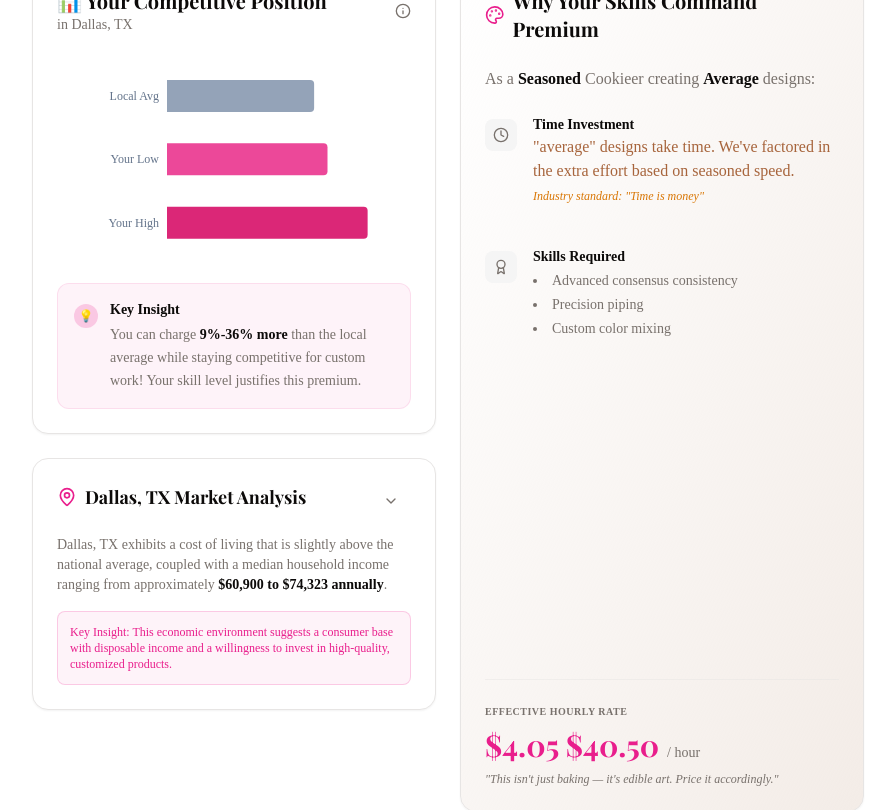
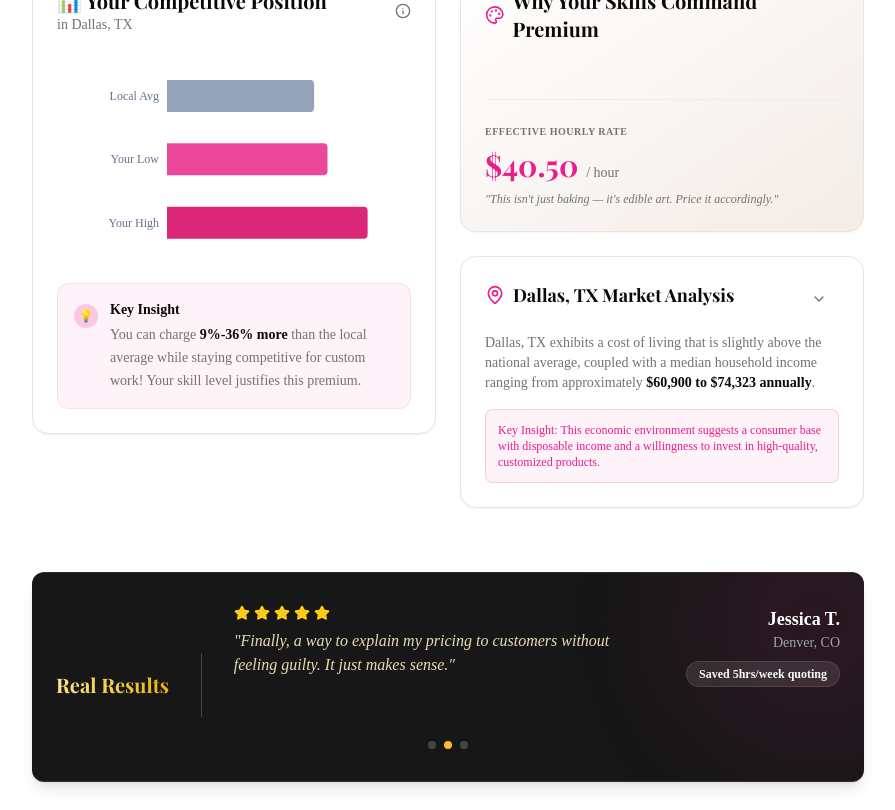
Before and after one commit to swiftautomators/Cookie_Lead_Magnet_one, a Next.js app: page /results/1 in a window 1280 px wide. Shown: the part 820-1630 px from the top of the page, without its empty margins (192-1087 px from the left). Built offline with nearby package versions, Linux system fonts and the light colour scheme; a web font is replaced by a local one.

Commit message:
Refine results page UI, email branding, and fix lint errors

```diff
--- a/app/(calculator)/page.tsx
+++ b/app/(calculator)/page.tsx
@@ -1,5 +1,4 @@
 import { HeroSection } from "@/components/calculator/landing/HeroSection";
-import { ScrollIndicator } from "@/components/calculator/landing/ScrollIndicator";
 
 export default function LandingPage() {
   return (
--- a/app/(calculator)/results/[id]/page.tsx
+++ b/app/(calculator)/results/[id]/page.tsx
@@ -1,21 +1,18 @@
-import { notFound } from "next/navigation";
+import { StickyMobileCTA } from "@/components/calculator/results/StickyMobileCTA";
+import dynamic from "next/dynamic";
 import { Metadata } from "next";
 import Link from "next/link";
 import { ArrowLeft } from "lucide-react";
-import { Button } from "@/components/ui/button";
 import { ResultsHero } from "@/components/calculator/results/ResultsHero";
 import { PricingCards } from "@/components/calculator/results/PricingCards";
 import { MarketComparison } from "@/components/calculator/results/MarketComparison";
 import { ComplexityBreakdown } from "@/components/calculator/results/ComplexityBreakdown";
 import { CalculateAnotherCTA } from "@/components/calculator/results/CalculateAnotherCTA";
-import { StickyMobileCTA } from "@/components/calculator/results/StickyMobileCTA";
-import dynamic from "next/dynamic";
 
 const DemographicInsights = dynamic(() => import("@/components/calculator/results/DemographicInsights").then(mod => mod.DemographicInsights));
 const TestimonialCarousel = dynamic(() => import("@/components/calculator/results/TestimonialCarousel").then(mod => mod.TestimonialCarousel));
 const UpgradePitch = dynamic(() => import("@/components/calculator/results/UpgradePitch").then(mod => mod.UpgradePitch));
 import { ResultsPageFooter } from "@/components/calculator/results/ResultsPageFooter";
-import { useAnalytics } from "@/hooks/use-analytics";
 import { CalculationResult } from "@/app/api/results/[id]/route";
 import Script from "next/script";
 
@@ -136,7 +133,6 @@ export default async function ResultsPage({ params }: { params: { id: string } }
                             localAverage={data.market.localAverage}
                             location={data.userInput.location}
                         />
-                        <DemographicInsights location={data.userInput.location} />
                     </div>
                     <div className="space-y-6">
                         <ComplexityBreakdown
@@ -144,8 +140,13 @@ export default async function ResultsPage({ params }: { params: { id: string } }
                             complexity={data.userInput.complexity}
                             hourlyRate={data.pricing.sweetSpot / (data.userInput.orderQuantity * (10 / 60))} // Total Price / Total Hours (10 mins per cookie)
                         />
-                        <TestimonialCarousel />
+                        <DemographicInsights location={data.userInput.location} />
                     </div>
+                </div>
+
+                {/* Testimonial Banner */}
+                <div className="mb-16">
+                    <TestimonialCarousel />
                 </div>
 
                 {/* Upgrade Pitch */}
--- a/app/api/results/[id]/route.ts
+++ b/app/api/results/[id]/route.ts
@@ -2,7 +2,7 @@ import { NextRequest, NextResponse } from "next/server";
 
 // Mock database for now - in production this would query Supabase
 // We're duplicating the calculation logic here or fetching from DB
-import { calculatePrice } from "@/app/api/calculate/route";
+// We're duplicating the calculation logic here or fetching from DB
 
 // Types for the response
 export interface CalculationResult {
--- a/components/calculator/results/CalculateAnotherCTA.tsx
+++ b/components/calculator/results/CalculateAnotherCTA.tsx
@@ -34,8 +34,7 @@ export function CalculateAnotherCTA() {
             <div className="flex flex-col sm:flex-row justify-center gap-4">
                 <Button
                     onClick={() => router.push('/analyze')}
-                    variant="secondary"
-                    className="bg-white text-slate-900 hover:bg-slate-100 font-semibold shadow-sm border border-slate-200"
+                    className="bg-[#7c3aed] hover:bg-[#6d28d9] text-white font-bold shadow-lg transition-all transform hover:-translate-y-1"
                 >
                     <RefreshCw className="mr-2 w-4 h-4" />
                     Calculate New Order
--- a/components/calculator/results/ComplexityBreakdown.tsx
+++ b/components/calculator/results/ComplexityBreakdown.tsx
@@ -1,73 +1,34 @@
 "use client";
 
-import { Info, Calculator, Clock, CheckCircle2, TrendingUp, AlertCircle, DollarSign, Palette, Award } from "lucide-react";
+import { Palette } from "lucide-react";
+import { cn } from "@/lib/utils";
 
 interface ComplexityBreakdownProps {
     skillLevel: string;
     complexity: string;
-    hourlyRate: number; // Derived or passed
+    hourlyRate: number;
 }
 
-export function ComplexityBreakdown({ skillLevel, complexity, hourlyRate }: ComplexityBreakdownProps) {
+export function ComplexityBreakdown({ hourlyRate }: ComplexityBreakdownProps) {
     return (
-        <div className="bg-gradient-to-br from-background to-secondary/10 rounded-2xl border shadow-sm p-6 h-full flex flex-col">
+        <div className="bg-gradient-to-br from-background to-secondary/10 rounded-2xl border shadow-sm p-6 flex flex-col justify-between">
             <h3 className="text-xl font-serif font-bold mb-6 flex items-center gap-2">
                 <Palette className="w-5 h-5 text-primary" />
                 Why Your Skills Command Premium
             </h3>
 
-            <p className="text-muted-foreground mb-6">
-                As a <span className="font-semibold text-foreground capitalize">{skillLevel}</span> Cookieer creating <span className="font-semibold text-foreground capitalize">{complexity}</span> designs:
-            </p>
-
-            <div className="space-y-6 flex-grow">
-                {/* Time Investment */}
-                <div className="flex gap-4">
-                    <div className="mt-1">
-                        <div className="p-2 bg-neutral-100 dark:bg-neutral-800 rounded-lg">
-                            <Clock className="w-4 h-4 text-muted-foreground" />
-                        </div>
-                    </div>
-                    <div>
-                        <h4 className="font-semibold text-sm">Time Investment</h4>
-                        <p className="text-amber-800/80 mb-4">
-                            &quot;{complexity}&quot; designs take time. We&apos;ve factored in the extra effort based on {skillLevel} speed.
-                            <br /> <span className="text-xs text-amber-600 italic">Industry standard: &quot;Time is money&quot;</span>
-                        </p>
-                    </div>
-                </div>
-
-                {/* Skills */}
-                <div className="flex gap-4">
-                    <div className="mt-1">
-                        <div className="p-2 bg-neutral-100 dark:bg-neutral-800 rounded-lg">
-                            <Award className="w-4 h-4 text-muted-foreground" />
-                        </div>
-                    </div>
-                    <div>
-                        <h4 className="font-semibold text-sm">Skills Required</h4>
-                        <ul className="text-sm text-muted-foreground list-disc list-inside space-y-1 mt-1">
-                            <li>Advanced consensus consistency</li>
-                            <li>Precision piping</li>
-                            <li>Custom color mixing</li>
-                        </ul>
-                    </div>
-                </div>
-            </div>
 
             {/* Justification / Callout */}
             <div className="mt-8 pt-6 border-t border-border/50">
                 <div className="mb-2 uppercase text-[10px] tracking-wider font-bold text-muted-foreground">Effective Hourly Rate</div>
                 <div className="flex items-baseline gap-2">
                     <span className="text-3xl font-bold font-serif text-primary">
-                        ${(hourlyRate / 10).toFixed(2)} {/* Corrected: Price / Hours (Cost / (Qty * 10min/60)) = Rate. Passed 'hourlyRate' was Price/10min. Actually, let's just fix the passed prop logic in parent page, OR fix it here if we assume prop is wrong. User said $1944. That was likely Total * 6. Let's look at parent page logic later. For now, assuming prop passed is "effective hourly rate", but if it's wrong, we need to fix the CALCULATION at the source. */}
-                        {/* Wait, I can't check source here easily in one step. Let's fix the layout first, then I'll fix the prop in ResultsPage. */}
-                        ${hourlyRate.toFixed(2)}
+                        ${(hourlyRate).toFixed(2)}
                     </span>
                     <span className="text-sm text-muted-foreground">/ hour</span>
                 </div>
                 <p className="text-xs text-muted-foreground mt-2 italic">
-                    "This isn't just baking — it's edible art. Price it accordingly."
+                    &quot;This isn&apos;t just baking — it&apos;s edible art. Price it accordingly.&quot;
                 </p>
             </div>
         </div>
--- a/components/calculator/results/TestimonialCarousel.tsx
+++ b/components/calculator/results/TestimonialCarousel.tsx
@@ -47,15 +47,20 @@ export function TestimonialCarousel() {
     }, []);
 
     return (
-        <div className="bg-neutral-900 text-white rounded-2xl p-6 relative overflow-hidden shadow-lg z-20">
+        <div className="bg-neutral-900 text-white rounded-xl py-8 px-6 relative overflow-hidden shadow-lg z-20 w-full mb-12 border-y border-white/10">
             {/* Background decoration */}
-            <div className="absolute top-0 right-0 w-32 h-32 bg-primary/20 rounded-full blur-3xl -mr-10 -mt-10" />
+            <div className="absolute top-0 right-0 w-64 h-64 bg-primary/10 rounded-full blur-3xl -mr-20 -mt-20" />
 
-            <h3 className="text-lg font-serif font-bold mb-6 flex items-center gap-2 relative z-10">
-                💬 Real Cookieteers, Real Results
+            <div className="container mx-auto max-w-4xl flex flex-col md:flex-row items-center gap-8">
+                <div className="shrink-0">
+                    <h3 className="text-xl font-serif font-bold text-transparent bg-clip-text bg-gradient-to-r from-amber-200 to-yellow-500">
+                        Real Results
                     </h3>
+                </div>
 
-            <div className="relative h-[200px] md:h-[160px] z-10">
+                <div className="h-px w-full md:w-px md:h-16 bg-white/20 hidden md:block" />
+
+                <div className="relative h-[200px] md:h-[160px] z-10 w-full">
                     <AnimatePresence mode="wait">
                         <motion.div
                             key={currentIndex}
@@ -63,37 +68,36 @@ export function TestimonialCarousel() {
                             animate={{ opacity: 1, x: 0 }}
                             exit={{ opacity: 0, x: -20 }}
                             transition={{ duration: 0.3 }}
-                        className="absolute inset-0 flex flex-col justify-between"
+                            className="flex flex-col md:flex-row items-center md:items-start md:justify-between w-full h-full"
                         >
-                        <div>
-                            <div className="flex gap-1 mb-3">
+                            <div className="flex-1 text-center md:text-left">
+                                <div className="flex justify-center md:justify-start gap-1 mb-2">
                                     {[1, 2, 3, 4, 5].map((s) => (
                                         <Star key={s} className="w-4 h-4 fill-yellow-400 text-yellow-400" />
                                     ))}
                                 </div>
-                            <p className="text-sm md:text-base italic text-amber-800/80 mb-6 font-medium leading-relaxed">
+                                <p className="text-sm md:text-base italic text-amber-100/90 mb-4 font-medium leading-relaxed max-w-2xl">
                                     &quot;{testimonials[currentIndex].quote}&quot;
                                 </p>
                             </div>
 
-                        <div className="flex justify-between items-end border-t border-white/10 pt-4">
-                            <div>
-                                <div className="font-bold">{testimonials[currentIndex].author}</div>
-                                <div className="text-sm text-neutral-400">{testimonials[currentIndex].role}</div>
-                            </div>
-                            <div className="bg-white/10 rounded-full px-3 py-1 text-xs font-semibold text-primary-foreground">
+                            <div className="flex flex-col items-center md:items-end md:ml-8 shrink-0">
+                                <div className="font-bold text-lg">{testimonials[currentIndex].author}</div>
+                                <div className="text-sm text-neutral-400 mb-2">{testimonials[currentIndex].role}</div>
+                                <div className="bg-white/10 rounded-full px-3 py-1 text-xs font-semibold text-primary-foreground border border-white/10">
                                     {testimonials[currentIndex].impact}
                                 </div>
                             </div>
                         </motion.div>
                     </AnimatePresence>
                 </div>
+            </div>
 
-            <div className="flex justify-center gap-2 mt-4 relative z-10">
+            <div className="flex justify-center gap-2 relative z-30 -mt-6">
                 {testimonials.map((_, idx) => (
                     <div
                         key={idx}
-                        className={`w-2 h-2 rounded-full transition-colors ${idx === currentIndex ? "bg-primary" : "bg-neutral-700"
+                        className={`w-2 h-2 rounded-full transition-colors ${idx === currentIndex ? "bg-amber-400" : "bg-white/20"
                             }`}
                         aria-hidden="true"
                     />
--- a/components/calculator/results/UpgradePitch.tsx
+++ b/components/calculator/results/UpgradePitch.tsx
@@ -26,7 +26,7 @@ export function UpgradePitch() {
                     </div>
 
                     <h2 className="text-3xl md:text-5xl font-serif font-bold leading-tight">
-                        To scale to $10k/month, you don't need to bake faster. <br className="hidden md:block" />
+                        To scale to $10k/month, you don&apos;t need to bake faster. <br className="hidden md:block" />
                         <span className="text-transparent bg-clip-text bg-gradient-to-r from-pink-400 to-purple-400">
                             You need to stop guessing.
                         </span>
--- a/components/calculator/steps/SkillLevelStep.tsx
+++ b/components/calculator/steps/SkillLevelStep.tsx
@@ -41,7 +41,7 @@ export function SkillLevelStep() {
         <div className="space-y-8">
             <div className="text-center">
                 <h2 className="text-2xl font-serif font-bold text-secondary mb-2">
-                    👨‍🍳 What's Your Cookie Superpower?
+                    👨‍🍳 What&apos;s Your Cookie Superpower?
                 </h2>
                 <p className="text-amber-800/60">
                     Be honest! This affects labor time calculations.
--- a/components/emails/PricingBlueprintEmail.tsx
+++ b/components/emails/PricingBlueprintEmail.tsx
@@ -12,6 +12,7 @@ import {
     Button,
     Link,
     Hr,
+    Img,
 } from '@react-email/components';
 import * as React from 'react';
 
@@ -60,8 +61,16 @@ export default function PricingBlueprintEmail({
                 <Container style={container}>
                     {/* HEADER */}
                     <Section style={header}>
-                        <Heading style={logoText}>🍪 CookieCraft AI</Heading>
-                        <Text style={headerSub}>Your Pricing Blueprint</Text>
+                        <Section style={logoContainer}>
+                            <Img
+                                src="https://cookiecraftai.com/images/cookie-craft-logo-email.png" // Assumes deployed path, user might need to host this. For now using absolute path related to domain if possible or vercel deployment.
+                                width="180"
+                                height="auto"
+                                alt="CookieCraft AI"
+                                style={logo}
+                            />
+                        </Section>
+                        <Heading style={h1}>Your Pricing Blueprint</Heading>
                         <div style={badge}>For: {location}</div>
                     </Section>
 
@@ -69,7 +78,7 @@ export default function PricingBlueprintEmail({
                     <Section style={section}>
                         <Text style={text}>Hi {userName},</Text>
                         <Text style={text}>
-                            Your cottage food hustle deserves profitable pricing. We analyzed the <strong>{location}</strong> market against your skill level and here's what the data says:
+                            Your cottage food hustle deserves profitable pricing. We analyzed the <strong>{location}</strong> market against your skill level and here&apos;s what the data says:
                         </Text>
                     </Section>
 
@@ -123,7 +132,7 @@ export default function PricingBlueprintEmail({
                             <Column>
                                 <Text style={insightTitle}>🎨 Design Complexity ({complexity})</Text>
                                 <Text style={text}>
-                                    Detailed work per order means your time is valuable. Don't undersell your labor.
+                                    Detailed work per order means your time is valuable. Don&apos;t undersell your labor.
                                 </Text>
                             </Column>
                         </Row>
@@ -133,7 +142,7 @@ export default function PricingBlueprintEmail({
                     <Section style={warningBox}>
                         <Text style={warningTitle}>⚠️ THE HIDDEN COST KILLING YOUR MARGINS</Text>
                         <Text style={text}>
-                            Most cookieteers price at $7.50 and think "Great profit!" But if you spend 3-4 hours designing, your actual hourly wage drops drastically.
+                            Most cookieteers price at $7.50 and think &quot;Great profit!&quot; But if you spend 3-4 hours designing, your actual hourly wage drops drastically.
                         </Text>
                         <Text style={{ fontSize: '14px', color: '#b91c1c', marginBottom: '8px', fontWeight: 'bold' }}>
                             ⚠️ You&apos;re losing money on:
@@ -200,6 +209,26 @@ const container = {
     overflow: 'hidden',
 };
 
+const logoContainer = {
+    textAlign: 'center' as const,
+    marginBottom: '20px',
+};
+
+const logo = {
+    display: 'block',
+    margin: '0 auto',
+};
+
+const h1 = {
+    fontSize: '24px',
+    fontWeight: 'bold',
+    color: '#8B4513',
+    margin: '0',
+    textAlign: 'center' as const,
+    textTransform: 'uppercase' as const,
+    letterSpacing: '1px',
+};
+
 const header = {
     backgroundColor: '#F5DEB3', // Cookie-like color
     padding: '30px 20px',
@@ -207,20 +236,8 @@ const header = {
     backgroundImage: 'linear-gradient(135deg, #F5DEB3 0%, #FFF9F0 100%)',
 };
 
-const logoText = {
-    fontSize: '24px',
-    fontWeight: 'bold',
-    color: '#8B4513',
-    margin: '0 0 10px',
-};
-
-const headerSub = {
-    fontSize: '16px',
-    color: '#8B4513',
-    margin: '0 0 15px',
-    textTransform: 'uppercase' as const,
-    letterSpacing: '1px',
-};
+// Removed unused logoText
+// Removed unused headerSub
 
 const badge = {
     display: 'inline-block',
@@ -250,6 +267,7 @@ const card = {
     padding: '24px',
     margin: '0 20px 30px',
     textAlign: 'center' as const,
+    borderLeft: '4px solid #E91E8C', // Branding touch
 };
 
 const cardTitle = {
@@ -280,6 +298,7 @@ const sweetSpotBox = {
     padding: '8px 16px',
     display: 'inline-block',
     margin: '16px 0',
+    border: '1px dashed #E91E8C',
 };
 
 const sweetSpotText = {
```
Also changed, not shown: public/images/cookie-craft-logo-email.png (added). Lines whose indentation alone changed are shown as unchanged.
